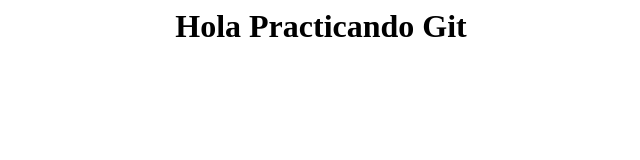
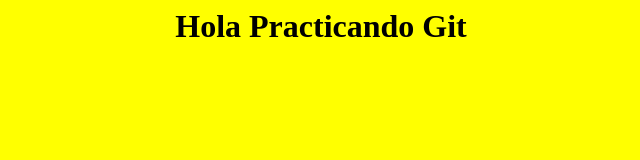
Before and after one commit to Fibosol/prueba, a plain HTML site: page mensaje.html in a window 1280 px wide. Shown: the whole page, without its empty margins (319-959 px from the left). Drawn offline with Linux system fonts and the light colour scheme.

Commit message:
Se puso color de fondo amarillo a mensaje.html

```diff
--- a/mensaje.html
+++ b/mensaje.html
@@ -2,7 +2,7 @@
 <head>
 <title>Principal</title>
 </head>
-<body>
+<body bgcolor=yellow>
 <center>
 <h1>Hola Practicando Git</h1>
 </center>
```
